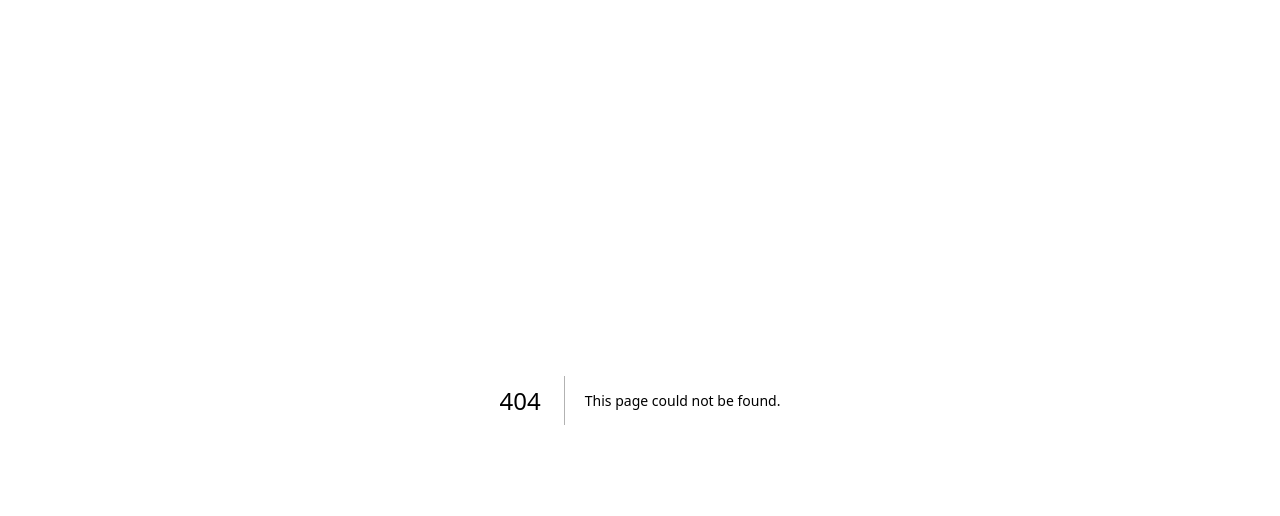
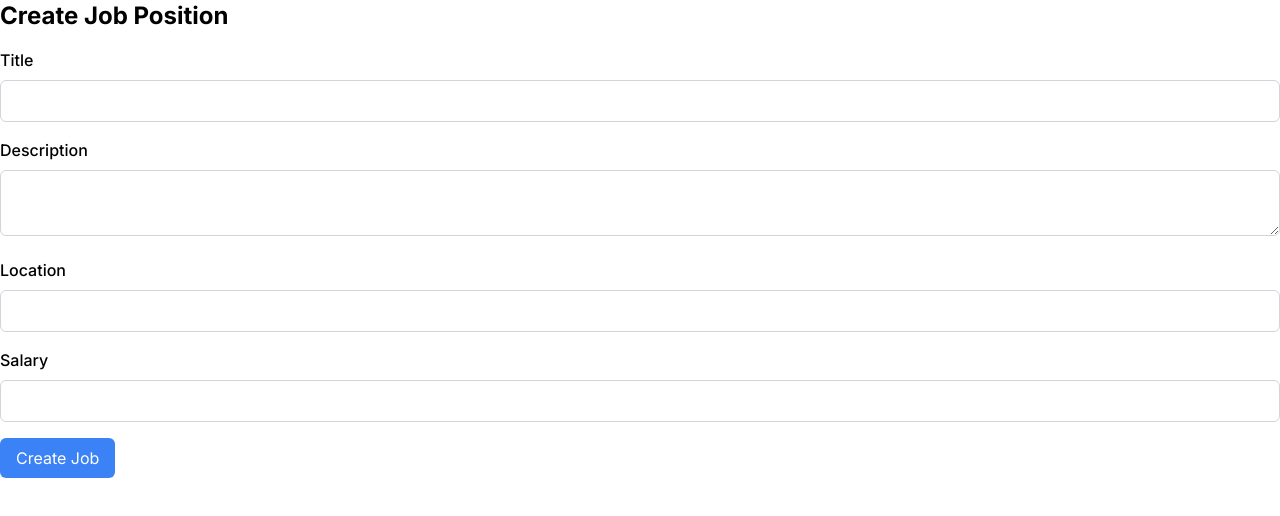
Before and after one commit to armans-code/jobhub, a Next.js app: page /company/1/create-job in a window 1280 px wide. Before the commit this address had no page. Shown: the top 516 px of the page. Built offline with nearby package versions, Linux system fonts and the light colour scheme.

Commit message:
/company/[id]/create-job page

```diff
--- /dev/null
+++ b/src/app/company/[id]/create-job/page.tsx
@@ -0,0 +1,87 @@
+'use client';
+import React, { use, useState } from 'react';
+
+const Page = ({ params }: { params: { id: string } }) => {
+  const [title, setTitle] = useState('');
+  const [description, setDescription] = useState('');
+  const [location, setLocation] = useState('');
+  const [salary, setSalary] = useState('');
+
+  const handleSubmit = (e: React.FormEvent) => {
+    e.preventDefault();
+    const body = JSON.stringify({
+      title,
+      description,
+      location,
+      salary,
+      companyId: params.id,
+    });
+    fetch('/api/job', {
+      method: 'POST',
+      body,
+    });
+  };
+
+  return (
+    <div className='container mx-auto'>
+      <h1 className='text-2xl font-bold mb-4'>Create Job Position</h1>
+      <form onSubmit={handleSubmit}>
+        <div className='mb-4'>
+          <label htmlFor='title' className='block font-medium mb-2'>
+            Title
+          </label>
+          <input
+            type='text'
+            id='title'
+            value={title}
+            onChange={(e) => setTitle(e.target.value)}
+            className='border border-gray-300 px-4 py-2 rounded-md w-full'
+          />
+        </div>
+        <div className='mb-4'>
+          <label htmlFor='description' className='block font-medium mb-2'>
+            Description
+          </label>
+          <textarea
+            id='description'
+            value={description}
+            onChange={(e) => setDescription(e.target.value)}
+            className='border border-gray-300 px-4 py-2 rounded-md w-full'
+          />
+        </div>
+        <div className='mb-4'>
+          <label htmlFor='location' className='block font-medium mb-2'>
+            Location
+          </label>
+          <input
+            type='text'
+            id='location'
+            value={location}
+            onChange={(e) => setLocation(e.target.value)}
+            className='border border-gray-300 px-4 py-2 rounded-md w-full'
+          />
+        </div>
+        <div className='mb-4'>
+          <label htmlFor='salary' className='block font-medium mb-2'>
+            Salary
+          </label>
+          <input
+            type='text'
+            id='salary'
+            value={salary}
+            onChange={(e) => setSalary(e.target.value)}
+            className='border border-gray-300 px-4 py-2 rounded-md w-full'
+          />
+        </div>
+        <button
+          type='submit'
+          className='bg-blue-500 text-white px-4 py-2 rounded-md'
+        >
+          Create Job
+        </button>
+      </form>
+    </div>
+  );
+};
+
+export default Page;
--- a/src/app/company/[id]/page.tsx
+++ b/src/app/company/[id]/page.tsx
@@ -13,6 +13,10 @@ export default async function Page({ params }: { params: { id: string } }) {
   return (
     <div>
       <h1 className='text-2xl mb-12'>{company.name}</h1>
+      <Link href={`/company/${params.id}/create-job`} className='border'>
+        Create Job
+      </Link>
+      <div className='flex flex-col mt-4 gap-8'>
         {jobs.map((job: any) => (
           <div key={job.id}>
             <h1 className='text-lg'>{job.title}</h1>
@@ -23,5 +27,6 @@ export default async function Page({ params }: { params: { id: string } }) {
           </div>
         ))}
       </div>
+    </div>
   );
 }
```
Lines whose indentation alone changed are shown as unchanged.
